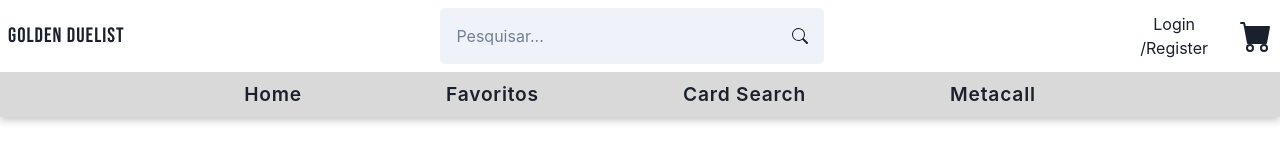
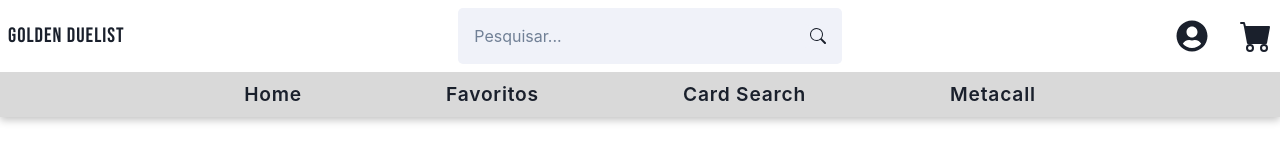
Before and after one commit to raulhenrique-x3/Golden-Duelist, a React (Create React App) app: page / in a window 1280 px wide. Shown: the top 160 px of the page. Built offline with nearby package versions, Linux system fonts and the light colour scheme; no server answers.

Commit message:
correção do icone de login

```diff
--- a/src/Components/Header/Header.tsx
+++ b/src/Components/Header/Header.tsx
@@ -1,5 +1,6 @@
 import { BsFacebook, BsFillCartFill, BsInstagram, BsSearch, BsYoutube } from "react-icons/bs";
 import { BiMenu } from "react-icons/bi";
+import { FaUserCircle } from "react-icons/fa";
 import { useState } from "react";
 import styles from "./header.module.scss";
 import { Link, useNavigate } from "react-router-dom";
@@ -43,11 +44,7 @@ function Header() {
         <div className={styles.headerButtons}>
           <button className={styles.userButton}>
             <Link to={"/loginPage"} onClick={() => setShowMenu(false)}>
-              <p className={styles.userActions}>
-                Login
-                <br />
-                /Register
-              </p>
+              <FaUserCircle className={styles.FaUserCircle} />
             </Link>
           </button>
 
```
